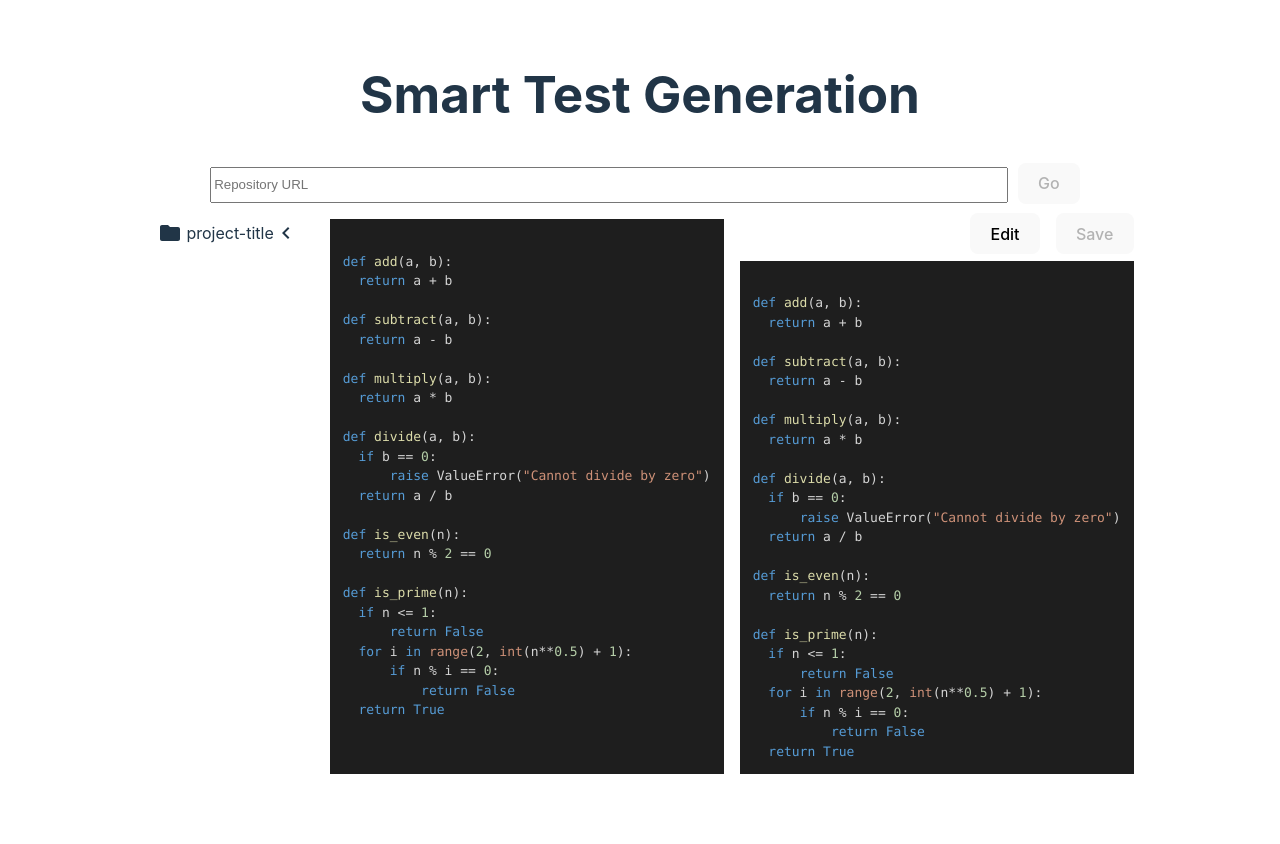
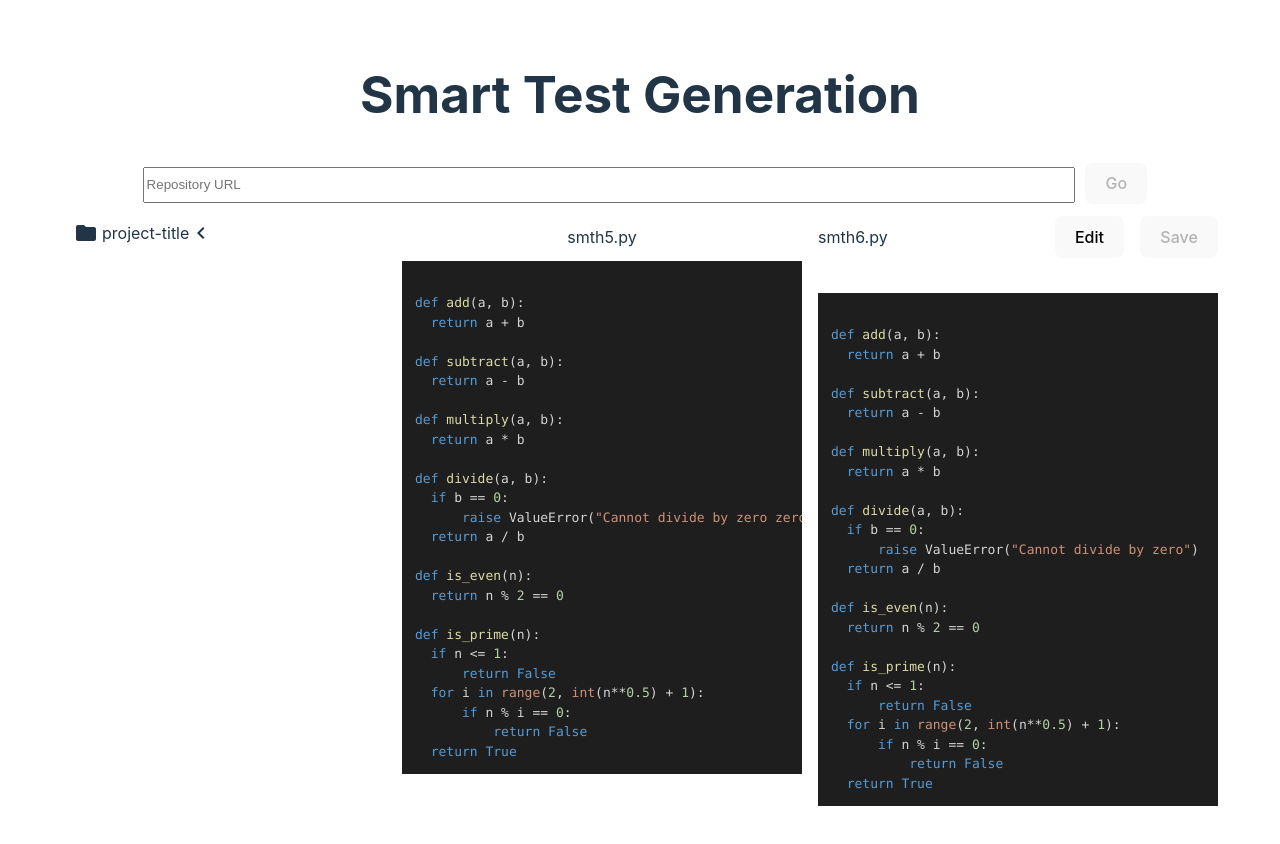
Before and after one commit to calimandaniel/TBH2024, a React (Vite) app in the folder smart-test-generation/client/: page / in a window 1280 px wide. Before the commit the page ends 813 px from the top, so only its background shows below. Built offline with nearby package versions, Linux system fonts and the light colour scheme.

Commit message:
Refactor

```diff
--- a/smart-test-generation/client/src/App.jsx
+++ b/smart-test-generation/client/src/App.jsx
@@ -5,9 +5,8 @@ import Title from './view/Title';
 import GitRepositoryForm from './view/GitRepositoryForm';
 
 import FileBrowser from './view/FileBrowser';
-import CodeDisplay from './CodeDisplay';
-import CodeEditor from './CodeEditor';
-import UnitTestClassDisplayAndEdit from './UnitTestClassDisplayAndEdit';
+import CodeDisplay from './view/files_manipulation/CodeDisplay';
+import UnitTestClassDisplayAndEdit from './view/files_manipulation/UnitTestClassDisplayAndEdit';
 import Stack from '@mui/material/Stack';
 
 const data = {
@@ -90,7 +89,7 @@ def multiply(a, b):
 
 def divide(a, b):
   if b == 0:
-      raise ValueError("Cannot divide by zero")
+      raise ValueError("Cannot divide by zero zero zero zero zero zero zero")
   return a / b
 
 def is_even(n):
@@ -131,6 +130,9 @@ def is_prime(n):
           return False
   return True
 `;
+
+const filename1 = 'smth5.py';
+const filename2 = 'smth6.py';
 
 function App() {
   const [repositoryURL, setRepositoryURL] = useState('');
@@ -183,9 +185,9 @@ function App() {
       <Stack spacing={{ xs: 1, sm: 2 }} direction="row" useFlexGap flexWrap="wrap">
         <FileBrowser data={data} />
 
-        <CodeDisplay data={code}/>
+        <CodeDisplay filename={filename1} data={code}/>
 
-        <UnitTestClassDisplayAndEdit data={code_edit} />
+        <UnitTestClassDisplayAndEdit filename={filename2} data={code_edit} />
       </Stack>
 
 
--- a/smart-test-generation/client/src/CodeDisplay.jsx
+++ /dev/null
@@ -1,13 +0,0 @@
-import React from 'react'
-import { Prism as SyntaxHighlighter } from 'react-syntax-highlighter';
-import { vscDarkPlus } from 'react-syntax-highlighter/dist/esm/styles/prism';
-
-const CodeDisplay = ({ data }) => {
-  return (
-    <SyntaxHighlighter language="python" style={vscDarkPlus}>
-        {data}
-    </SyntaxHighlighter>
-  )
-}
-
-export default CodeDisplay
--- a/smart-test-generation/client/src/view/FileBrowser.jsx
+++ b/smart-test-generation/client/src/view/FileBrowser.jsx
@@ -42,7 +42,7 @@ const FileBrowser = ({ data }) => {
     };
 
     return (
-        <div style={{ textAlign: 'left', border: '2px solid white', borderRadius: '10px', padding: '10px', maxWidth: '20vw', overflowX: 'auto' }}>
+        <div style={{ textAlign: 'left', border: '2px solid white', borderRadius: '10px', padding: '10px', maxWidth: '20vw', overflowX: 'auto', minWidth: '300px', }}>
             {renderNodes(data, 0)}
         </div>
     );
--- /dev/null
+++ b/smart-test-generation/client/src/view/files_manipulation/CodeDisplay.jsx
@@ -0,0 +1,16 @@
+import React from 'react';
+import { Prism as SyntaxHighlighter } from 'react-syntax-highlighter';
+import { vscDarkPlus } from 'react-syntax-highlighter/dist/esm/styles/prism';
+
+const CodeDisplay = ({ filename, data }) => {
+  return (
+    <div style={{ minWidth: '400px', maxWidth: '20vw', overflowX: 'auto' }}>
+      <p>{filename}</p>
+      <SyntaxHighlighter language="python" style={vscDarkPlus}>
+        {data}
+      </SyntaxHighlighter>
+    </div>
+  );
+};
+
+export default CodeDisplay;
--- /dev/null
+++ b/smart-test-generation/client/src/view/files_manipulation/EditButton.jsx
@@ -0,0 +1,11 @@
+import React from 'react'
+
+const EditButton = ({ editMode, handleToggleEditMode}) => {
+  return (
+    <button onClick={handleToggleEditMode}>
+        {editMode ? 'Cancel' : 'Edit'}
+    </button>
+  )
+}
+
+export default EditButton
--- /dev/null
+++ b/smart-test-generation/client/src/view/files_manipulation/SaveButton.jsx
@@ -0,0 +1,11 @@
+import React from 'react'
+
+const SaveButton = ({edited}) => {
+  return (
+    <button onClick={() => console.log('Save button clicked')} disabled={!edited}>
+        Save
+    </button>
+  )
+}
+
+export default SaveButton
--- a/smart-test-generation/client/src/UnitTestClassDisplayAndEdit.jsx
+++ b/smart-test-generation/client/src/view/files_manipulation/UnitTestClassDisplayAndEdit.jsx
@@ -2,8 +2,9 @@ import React, { useState } from 'react';
 import CodeDisplay from './CodeDisplay';
 import CodeEditor from './CodeEditor';
 import Stack from '@mui/material/Stack';
+import UnitTestClassDisplayAndEditHeader from './UnitTestClassDisplayAndEditHeader';
 
-const UnitTestClassDisplayAndEdit = ({ data }) => {
+const UnitTestClassDisplayAndEdit = ({ filename, data }) => {
   const [editMode, setEditMode] = useState(false);
   const [edited, setEdited] = useState(false);
 
@@ -23,21 +24,14 @@ const UnitTestClassDisplayAndEdit = ({ data }) => {
             alignItems="flex-end"
             spacing={2}
         >
-            <Stack
-            direction="row"
-            justifyContent="center"
-            alignItems="center"
-            spacing={2}
-        >
-            <button onClick={handleToggleEditMode}>
-                    {editMode ? 'Cancel' : 'Edit'}
-                </button>
-                <button onClick={() => console.log('Save button clicked')} disabled={!edited}>
-                    Save
-                </button>
-        </Stack>
+            <UnitTestClassDisplayAndEditHeader
+                filename={filename}
+                editMode={editMode}
+                edited={edited}
+                handleToggleEditMode={handleToggleEditMode}
+            />
 
-      {editMode ? <CodeEditor data={data} onChange={handleTextChange} /> : <CodeDisplay data={data} />}
+            {editMode ? <CodeEditor data={data} onChange={handleTextChange} /> : <CodeDisplay data={data} />}
 
         </Stack>
     </>
--- /dev/null
+++ b/smart-test-generation/client/src/view/files_manipulation/UnitTestClassDisplayAndEditHeader.jsx
@@ -0,0 +1,23 @@
+import React from 'react'
+import UnitTestClassDisplayAndEditMenu from './UnitTestClassDisplayAndEditMenu';
+import Stack from '@mui/material/Stack';
+
+const UnitTestClassDisplayAndEditHeader = ({ filename, editMode, edited, handleToggleEditMode}) => {
+  return (
+    <Stack
+        direction="row"
+        justifyContent="space-between"
+        alignItems="center"
+        width={'100%'}
+    >
+        <p>{filename}</p>
+        <UnitTestClassDisplayAndEditMenu
+            editMode={editMode}
+            edited={edited}
+            handleToggleEditMode={handleToggleEditMode}
+        />
+    </Stack>
+  )
+}
+
+export default UnitTestClassDisplayAndEditHeader
--- /dev/null
+++ b/smart-test-generation/client/src/view/files_manipulation/UnitTestClassDisplayAndEditMenu.jsx
@@ -0,0 +1,20 @@
+import React from 'react'
+import Stack from '@mui/material/Stack';
+import EditButton from './EditButton';
+import SaveButton from './SaveButton';
+
+const UnitTestClassDisplayAndEditMenu = ({ editMode, edited, handleToggleEditMode}) => {
+  return (
+    <Stack
+        direction="row"
+        justifyContent="center"
+        alignItems="center"
+        spacing={2}
+    >
+        <EditButton editMode={editMode} handleToggleEditMode={handleToggleEditMode} />
+        <SaveButton edited={edited} />
+    </Stack>
+  )
+}
+
+export default UnitTestClassDisplayAndEditMenu
```
Also changed, not shown: smart-test-generation/client/src/view/files_manipulation/CodeEditor.jsx (renamed from smart-test-generation/client/src/CodeEditor.jsx).
